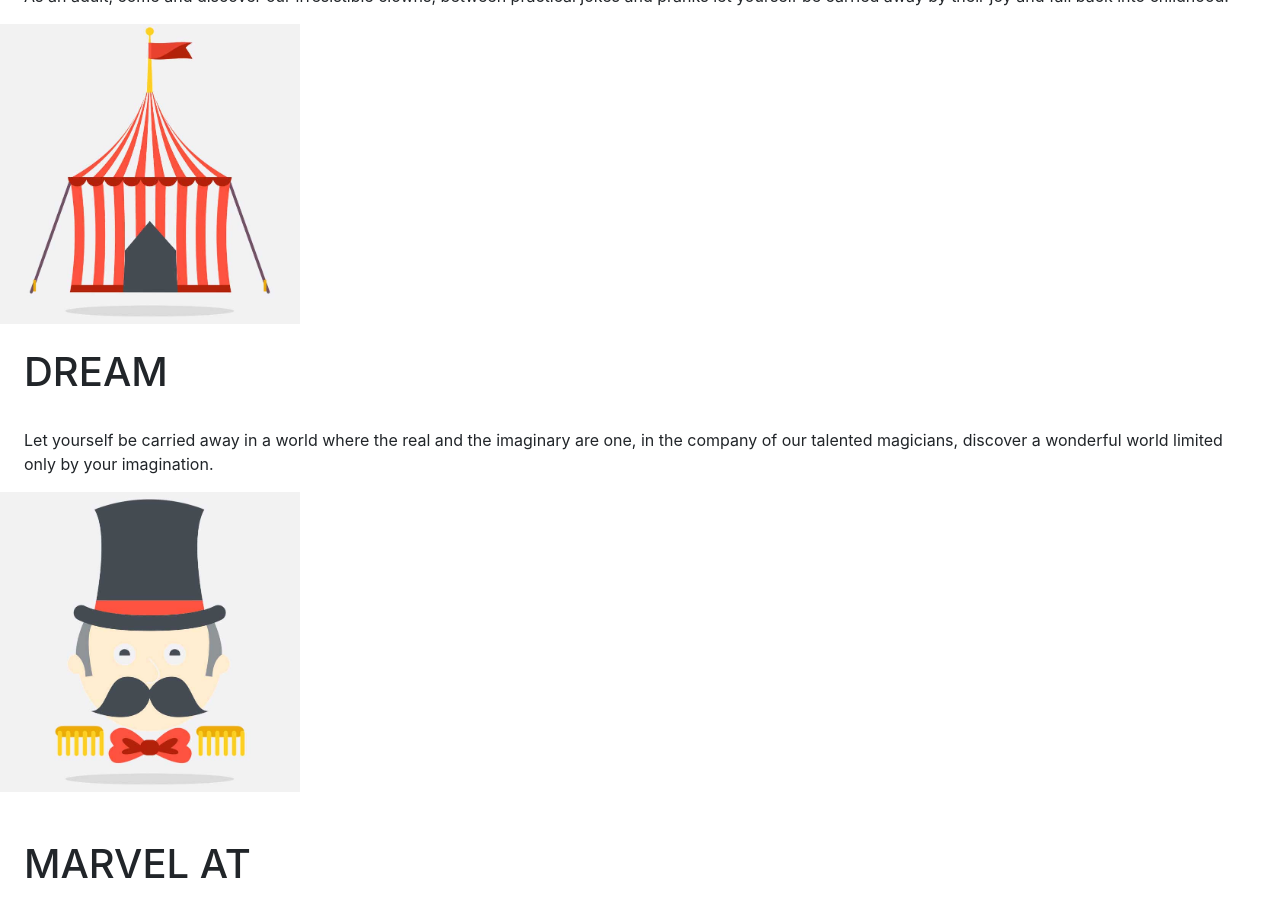
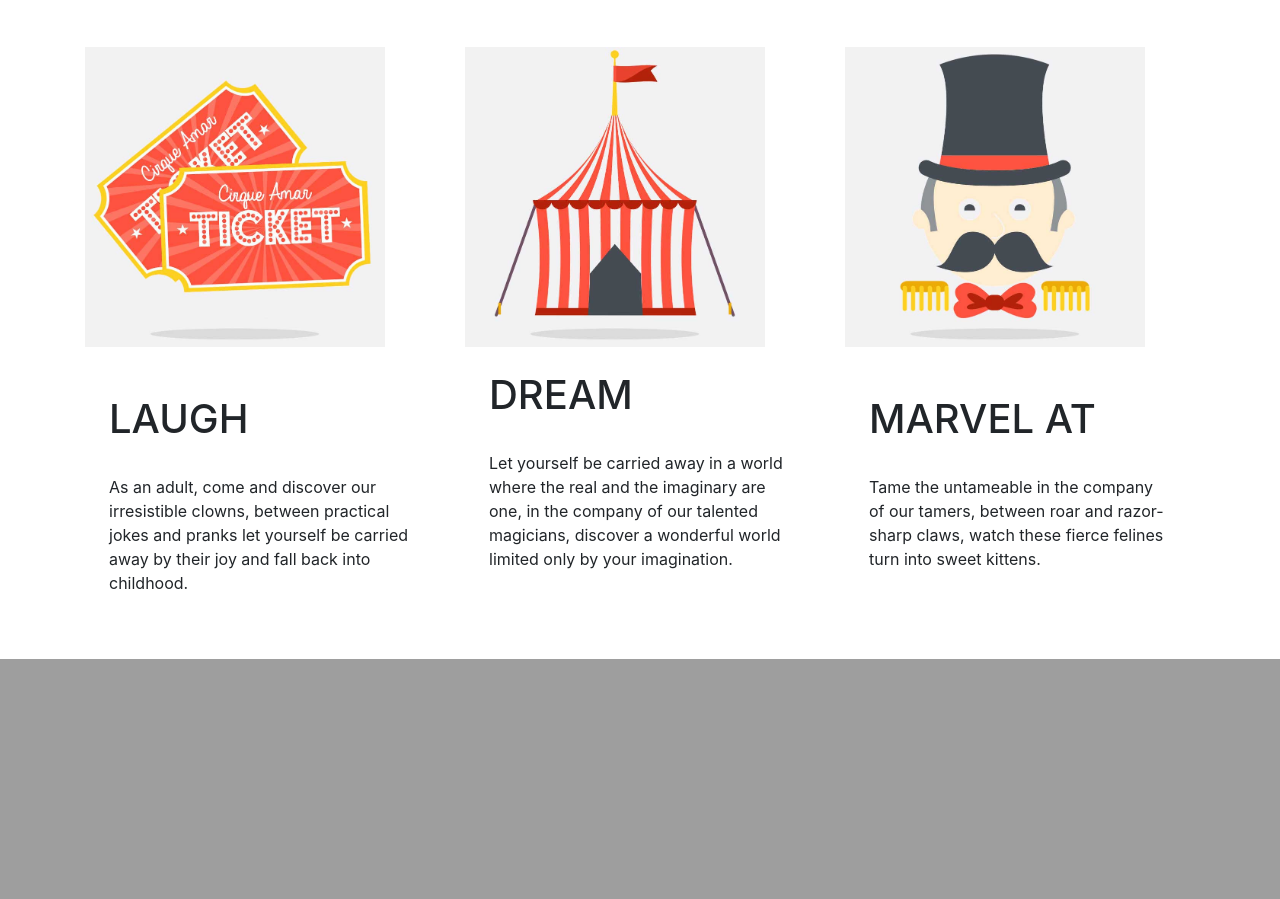
Before and after one commit to AlexiaTl/checkpoint4, a Symfony app: template templates/index/home.html.twig in a window 1280 px wide. Shown: the part 1127-2026 px from the top of the page. After the commit the page ends 1786 px from the top, so only its background shows below. Run offline with Twig, Linux system fonts and the light colour scheme; the template is opened without the code that fills it, so the values that code supplies are empty; some libraries are stand-ins or nearby versions.

Commit message:
flip cards

```diff
--- a/templates/index/home.html.twig
+++ b/templates/index/home.html.twig
@@ -3,9 +3,13 @@
 {% block title %}Wild Circus - Bienvenue{% endblock %}
 
 {% block body %}
-    <div class="home-img"><img src="images/circus-home.jpg" style="no-repeat; width: 100%;"></div>
+    <div class="home-img"><img src="images/circus-home.png" style="no-repeat; width: 100%;"></div>
+
+    <div class="container">
+        <div class="row">
 
             <!-- Card LAUGH -->
+            <div class="col-4 my-5">
                 <div class="flip-card">
                     <div class="flip-card-inner">
                         <!-- Card Recto -->
@@ -23,9 +27,11 @@
                         <!-- End Card Verso -->
                     </div>
                 </div>
+            </div>
             <!-- End Card LAUGH -->
 
             <!-- Card DREAM -->
+            <div class="col-4 my-5">
                 <div class="flip-card">
                     <div class="flip-card-inner">
                         <!-- Card Recto -->
@@ -43,9 +49,11 @@
                         <!-- End Card Verso -->
                     </div>
                 </div>
+            </div>
             <!-- End Card DREAM -->
 
             <!-- Card MARVEL AT -->
+            <div class="col-4 my-5">
                 <div class="flip-card">
                     <div class="flip-card-inner">
                         <!-- Card Recto -->
@@ -63,5 +71,10 @@
                         <!-- End Card Verso -->
                     </div>
                 </div>
+            </div>
             <!-- End Card MARVEL AT -->
+
+        </div>
+    </div>
+
 {% endblock %}
```
Also changed, not shown: public/images/circus-home.jpg (deleted), 4 other files. Lines whose indentation alone changed are shown as unchanged.
